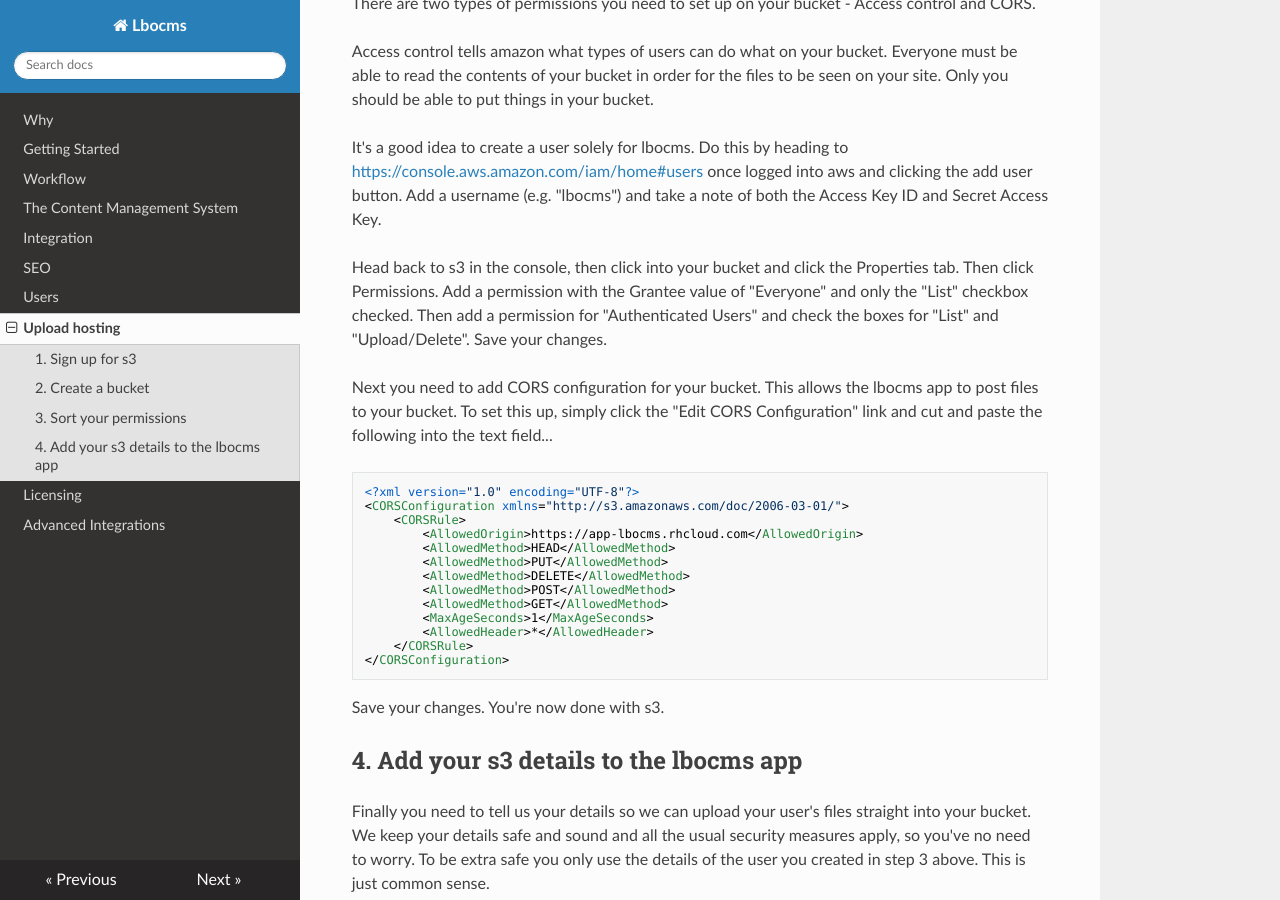
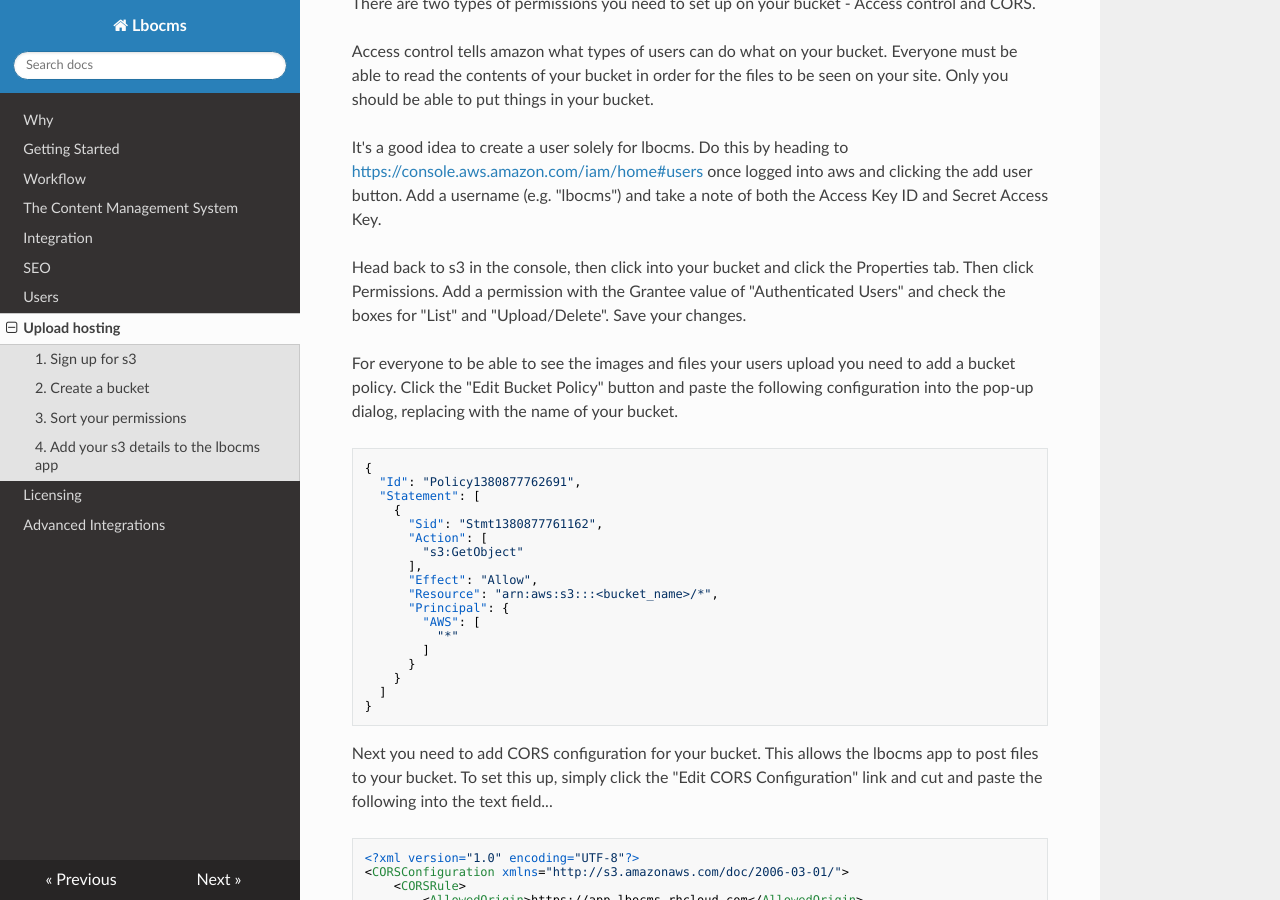
Before and after one commit to mattthehoople/lbocms, an MkDocs documentation site: the page built from docs/s3.md, in a window 1280 px wide and 900 px high, scrolled down 792 px. Built offline with MkDocs 1.6.1, drawn with Linux system fonts in a browser that asks for light colours; nearby versions of some CDN libraries; old or Windows-style settings are respelled for this version of MkDocs.

Commit message:
Correct s3 details. (did that ever work?)

```diff
--- a/docs/s3.md
+++ b/docs/s3.md
@@ -26,7 +26,28 @@ Access control tells amazon what types of users can do what on your bucket. Ever
 
 It's a good idea to create a user solely for lbocms. Do this by heading to [https://console.aws.amazon.com/iam/home#users](https://console.aws.amazon.com/iam/home#users) once logged into aws and clicking the add user button. Add a username (e.g. "lbocms") and take a note of both the Access Key ID and Secret Access Key.
 
-Head back to s3 in the console, then click into your bucket and click the Properties tab. Then click Permissions. Add a permission with the Grantee value of "Everyone" and only the "List" checkbox checked. Then add a permission for "Authenticated Users" and check the boxes for "List" and "Upload/Delete". Save your changes.
+Head back to s3 in the console, then click into your bucket and click the Properties tab. Then click Permissions. Add a permission with the Grantee value of "Authenticated Users" and check the boxes for "List" and "Upload/Delete". Save your changes.
+
+For everyone to be able to see the images and files your users upload you need to add a bucket policy. Click the "Edit Bucket Policy" button and paste the following configuration into the pop-up dialog, replacing <bucket> with the name of your bucket.
+
+    {
+      "Id": "Policy1380877762691",
+      "Statement": [
+        {
+          "Sid": "Stmt1380877761162",
+          "Action": [
+            "s3:GetObject"
+          ],
+          "Effect": "Allow",
+          "Resource": "arn:aws:s3:::<bucket_name>/*",
+          "Principal": {
+            "AWS": [
+              "*"
+            ]
+          }
+        }
+      ]
+    }
 
 Next you need to add CORS configuration for your bucket. This allows the lbocms app to post files to your bucket. To set this up, simply click the "Edit CORS Configuration" link and cut and paste the following into the text field...
 
```
